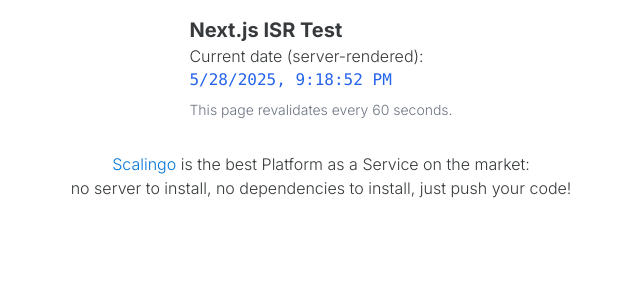
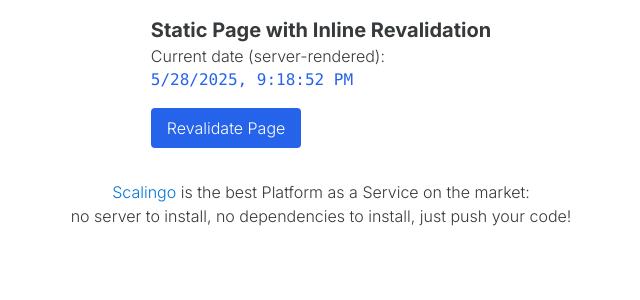
Before and after one commit to sevfurneaux/sample-nextjs-standalone, a Next.js app: page / in a window 1280 px wide. Shown: the top 300 px of the page, without its empty margins (319-959 px from the left). Built offline with nearby package versions, Linux system fonts and the light colour scheme.

Commit message:
Add server action

```diff
--- a/app/page.tsx
+++ b/app/page.tsx
@@ -1,16 +1,35 @@
-export const revalidate = 60;
+"use client";
 
-export default async function Page() {
+import { revalidatePath } from "next/cache";
+import { useTransition } from "react";
+
+export const revalidate = false; // Fully static
+
+export default function HomePage() {
   const currentDate = new Date().toLocaleString();
+  const [isPending, _] = useTransition();
 
   return (
     <main className="p-4">
-      <h1 className="text-xl font-bold">Next.js ISR Test</h1>
+      <h1 className="text-xl font-bold">
+        Static Page with Inline Revalidation
+      </h1>
       <p>Current date (server-rendered):</p>
       <p className="text-blue-600 font-mono">{currentDate}</p>
-      <p className="text-sm mt-2 text-gray-500">
-        This page revalidates every 60 seconds.
-      </p>
+      <form
+        action={async () => {
+          "use server";
+          revalidatePath("/");
+        }}
+        className="mt-4"
+      >
+        <button
+          type="submit"
+          className="bg-blue-600 text-white px-4 py-2 rounded hover:bg-blue-700"
+        >
+          {isPending ? "Revalidating..." : "Revalidate Page"}
+        </button>
+      </form>
     </main>
   );
 }
```
